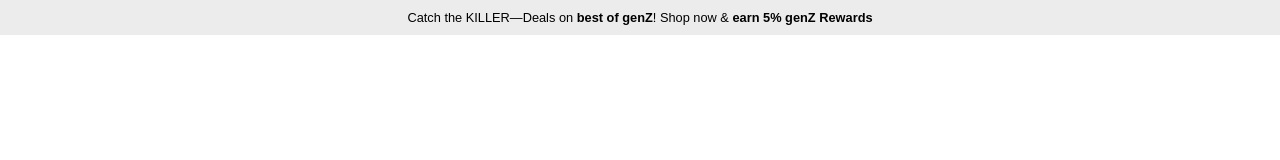
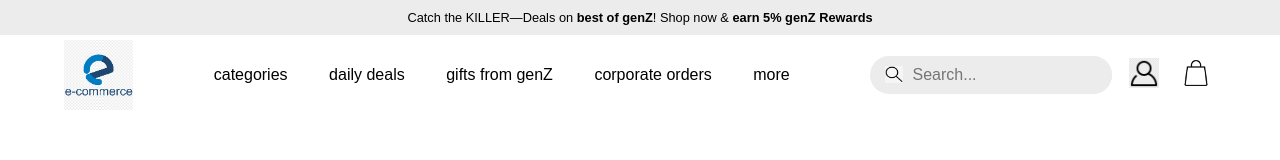
Before and after one commit to pallabofficial/genZ, a plain HTML site: page index.html in a window 1280 px wide. Drawn offline with Linux system fonts and the light colour scheme; a web font is replaced by a local one.

Commit message:
added navbar: added html and CSS codes and created navbar

```diff
--- a/index.html
+++ b/index.html
@@ -15,6 +15,32 @@
         <p class="promotional-message">Catch the KILLER—Deals on <span><a class="promotional-link" href="">best of genZ</a></span>! Shop now & <span><a class="promotional-link"  href="">earn 5% genZ Rewards</a></span></p>
     </div>
 
+        <!-- --------------------------section navbar--------------------------------------------------------------------- -->
+
+        <div class="navbar-container">
+            <div class="nav-section" id="nav-section-1"></div>
+            <div class="nav-section" id="nav-section-2">
+                <div class="nav-section2-items">categories</div>
+                <div class="nav-section2-items">daily deals</div>
+                <div class="nav-section2-items">gifts from genZ</div>
+                <div class="nav-section2-items">corporate orders</div>
+                <div class="nav-section2-items">more</div>
+            </div>
+            <div class="nav-section" id="nav-section-3">
+                <div class="nav-section3-items" id="search-bar">
+                    <div id="search-logo-container"><img id="search-logo" src="images/search icon.png" alt="f"></div>
+                    <input type="text" id="search-input" placeholder="Search...">
+                </div>
+                <div class="nav-section3-items">
+                    <img id="account-icon" src="images/account icon.jpg" alt="image loading...">
+                </div>
+                <div class="nav-section3-items">
+                    <img id="shopping-bag-icon" src="images/shopping bag logo.png" alt="image loading...">
+                </div>
+
+            </div>
+        </div>
+
     <script src="index.js"></script>
 </body>
 </html>
--- a/style.css
+++ b/style.css
@@ -22,3 +22,80 @@
     color:inherit;
     font-weight: bold;
 }
+
+/* -------------------------------------------navbar section------------------------------ */
+
+.navbar-container{
+    width:90vw;
+    margin:0 auto;
+    height:5rem;
+
+    display:flex;
+    justify-content: space-between;
+    align-items: center;
+}
+.nav-section{
+    /* border:0.5px solid black; */
+    display:flex;
+
+}
+#nav-section-1{
+    width:6%;
+    aspect-ratio: 1/1;
+    background-image: url("images/company logo.png");
+    background-size: cover;
+    background-repeat: no-repeat;
+    background-position: center;
+}
+#nav-section-2{
+    width:50%;
+    justify-content: space-between;
+    font-size: 16px;
+}
+
+#nav-section-3{
+    width:30%;
+    justify-content: space-between;
+    align-items: center;
+}
+#search-bar{
+    width:70%;
+    display: flex;
+    align-items: center;
+
+    border-radius: 25px;
+    overflow: hidden;
+    max-width: 300px;
+    background-color: rgb(236, 236, 236);
+  }
+  #search-logo-container{
+    width:20px;
+    max-height: 100%;
+    padding-top: 3px;;
+    margin-left: 15px;
+    /* overflow: hidden; */
+  }
+  #search-logo{
+    max-width: 100%;
+    height:auto;
+  }
+
+  #search-input {
+    border: none;
+    outline: none;
+    padding: 10px;
+    width: 100%;
+    font-size: 16px;
+    background-color: rgb(236, 236, 236);
+
+
+  }
+  #account-icon{
+    width:30px;
+    aspect-ratio: 1/1;
+  }
+
+  #shopping-bag-icon{
+    width:40px;
+    aspect-ratio: 1/1;
+  }
```
